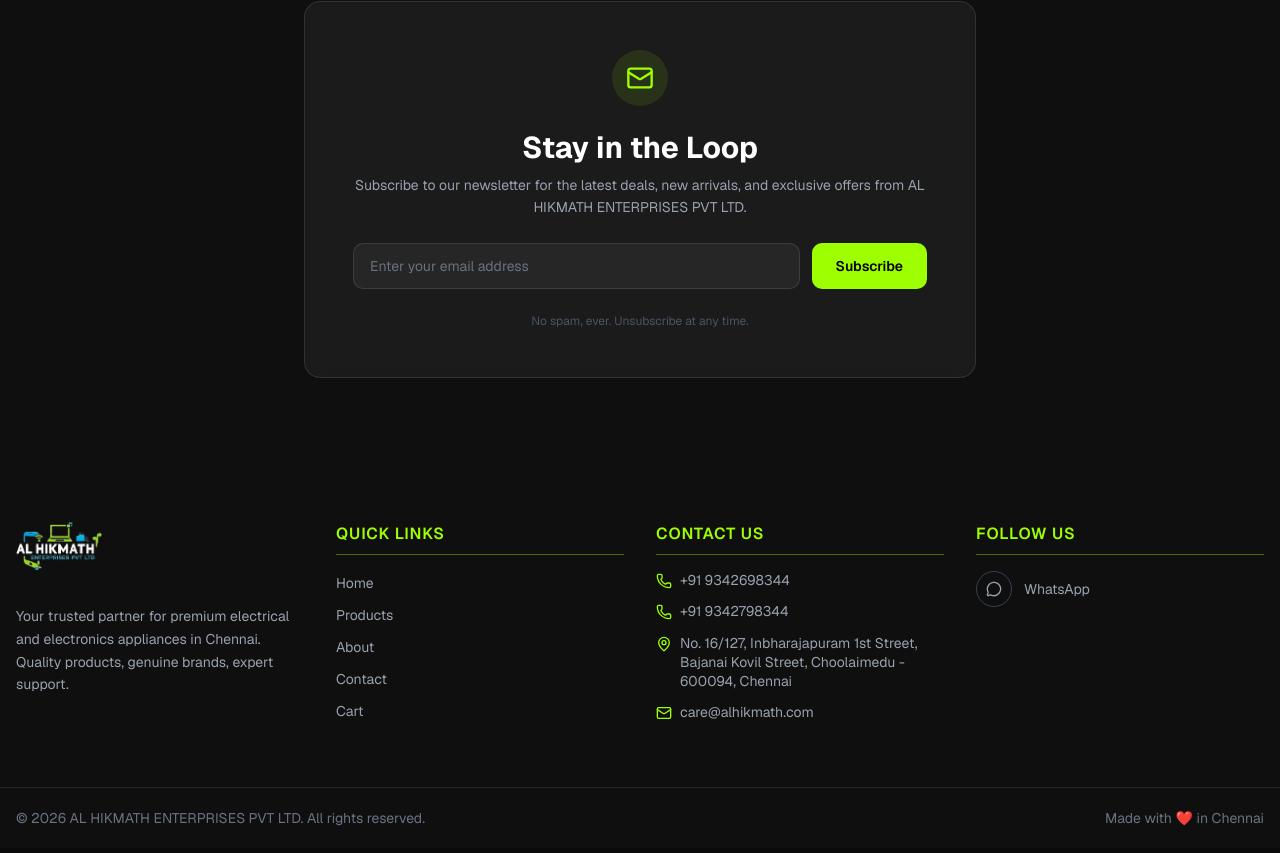
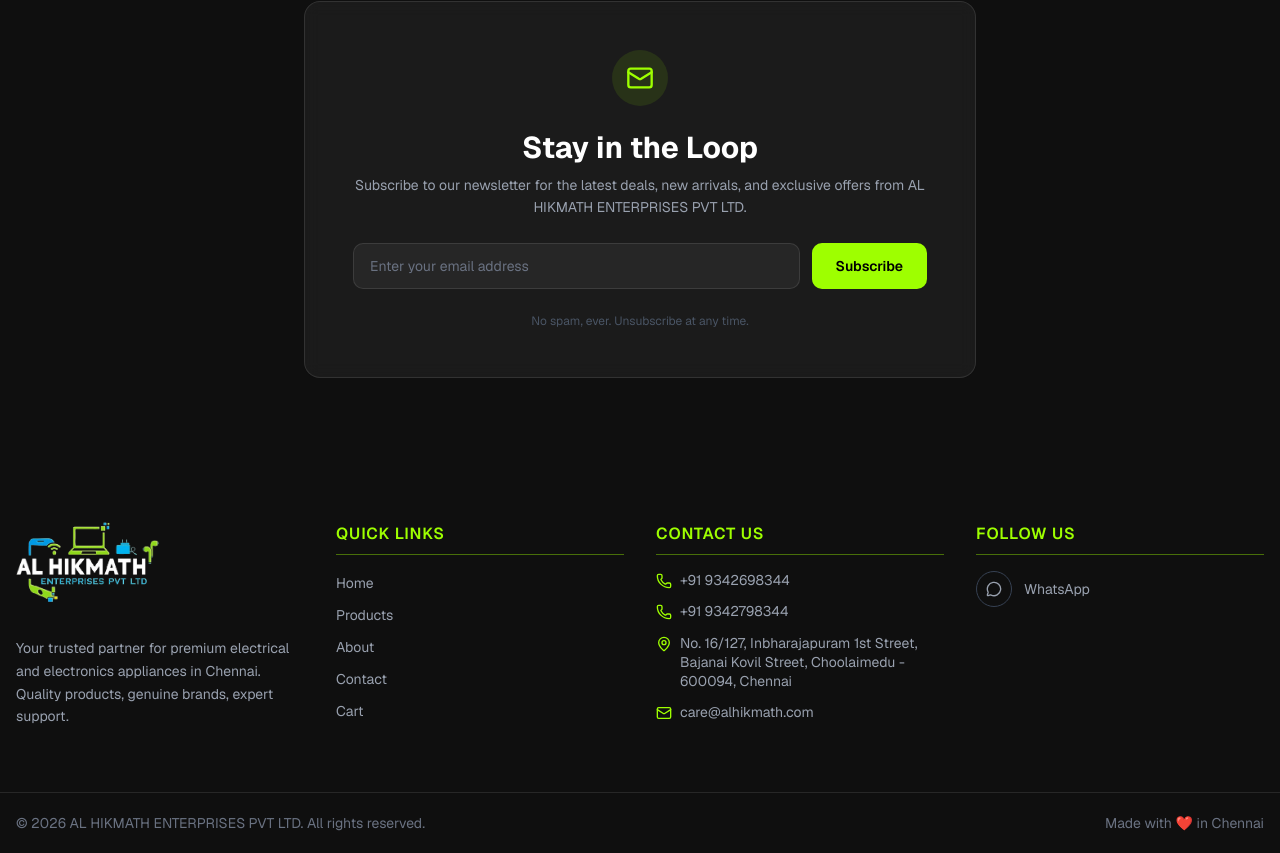
Before and after one commit to Nareshkumar5232/AL-HIKMATH-PVT-LTD, a Next.js app: page / in a window 1280 px wide. Shown: the part 3926-4779 px from the top of the page. Built offline with nearby package versions, Linux system fonts and the light colour scheme.

Commit message:
fix: increase footer logo size

```diff
--- a/components/layout/Footer.tsx
+++ b/components/layout/Footer.tsx
@@ -40,9 +40,9 @@
               <Image
                 src="/images/logo.png"
                 alt="AL HIKMATH ENTERPRISES"
-                width={160}
-                height={89}
-                className="h-12 w-auto object-contain"
+                width={320}
+                height={180}
+                className="h-20 w-auto object-contain"
               />
             </Link>
           </div>
```
